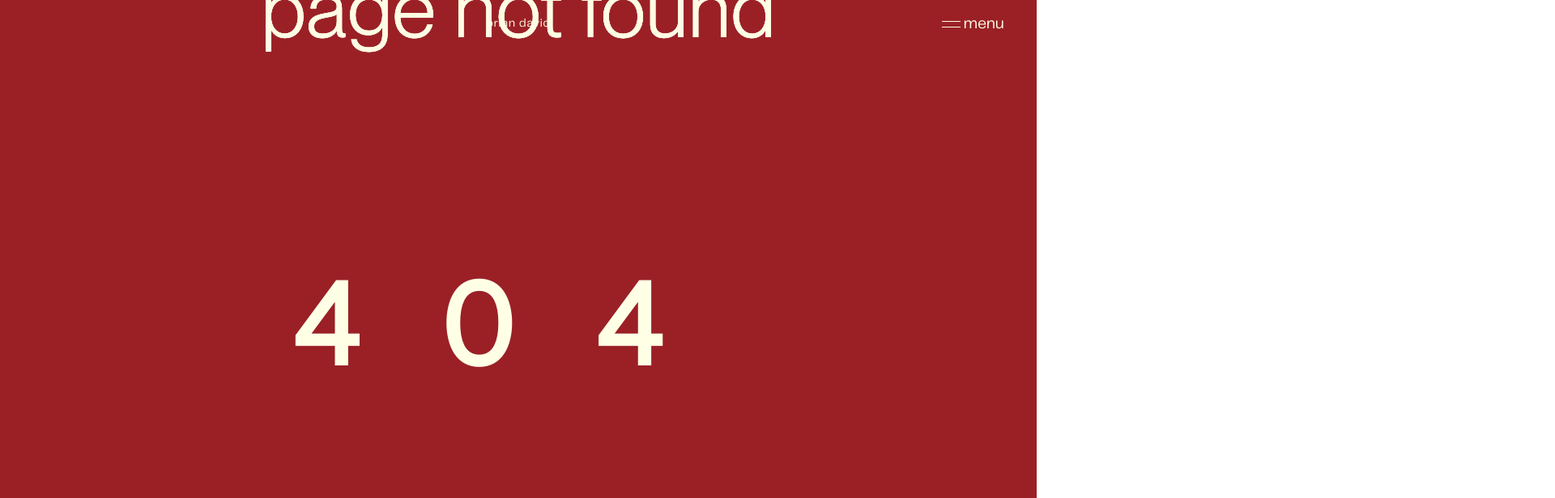
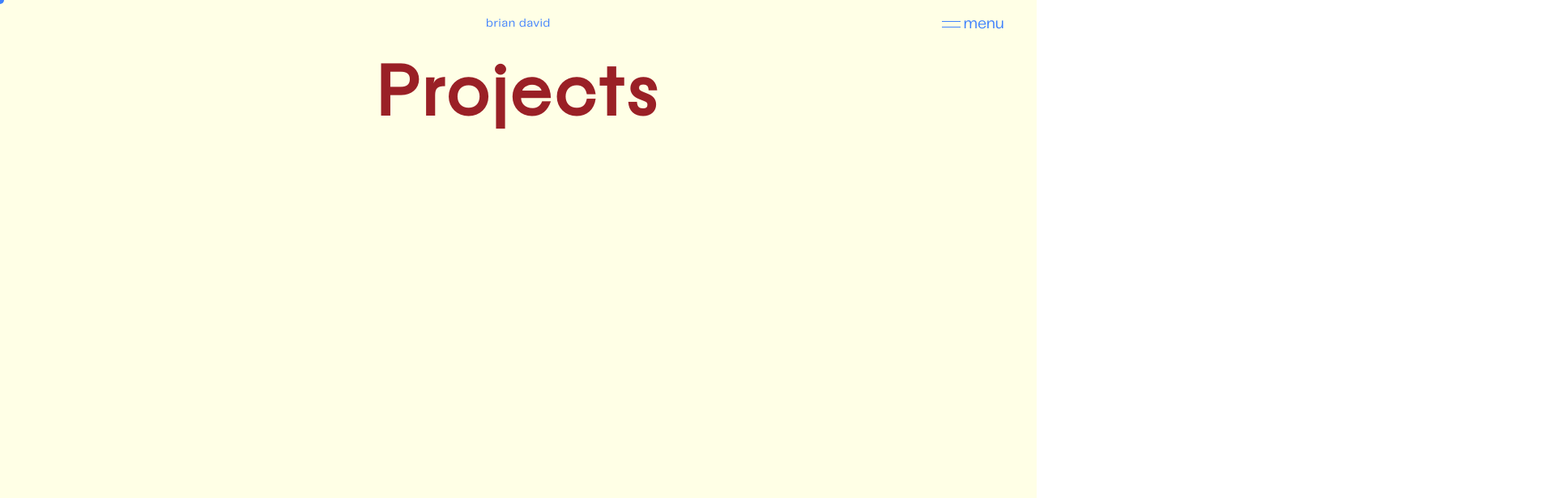
Before and after one commit to brian-david4/brian-portfolio-website, a React (Vite) app in the folder portfolio-website/: page /projects in a window 1280 px wide. Before the commit this address had no page. Shown: the top 616 px of the page at 81% size, 1920 px wide, since content can reach past the window. Built offline with nearby package versions, Linux system fonts and the light colour scheme.

Commit message:
Create Project Page with title anim

```diff
--- a/portfolio-website/package.json
+++ b/portfolio-website/package.json
@@ -19,6 +19,7 @@
     "react-dom": "^18.2.0",
     "react-intersection-observer": "^9.8.1",
     "react-router-dom": "^6.20.1",
+    "react-use-measure": "^2.1.1",
     "three": "^0.164.1"
   },
   "devDependencies": {
--- a/portfolio-website/src/App.tsx
+++ b/portfolio-website/src/App.tsx
@@ -10,6 +10,7 @@ import Home from "./pages/Home/Home";
 import Contact from "./pages/Contact/Contact";
 import About from "./pages/About/About";
 import NotFound from "./pages/NotFound/NotFound";
+import Projects from "./pages/Projects/Projects";
 
 function App() {
   const location = useLocation();
@@ -29,7 +30,7 @@ function App() {
     requestAnimationFrame(raf);
   }, []);
 
-  const paths = ["/", "/contact", "/about"];
+  const paths = ["/", "/contact", "/about", "/projects"];
 
   // checking for 404page
   useEffect(() => {
@@ -48,6 +49,7 @@ function App() {
         <Route index element={<Home />} />
         <Route path="/contact" element={<Contact />} />
         <Route path="/about" element={<About />} />
+        <Route path="/projects" element={<Projects />} />
         <Route path="*" element={<NotFound />} />
       </Routes>
     </>
--- /dev/null
+++ b/portfolio-website/src/pages/Projects/Projects.tsx
@@ -0,0 +1,29 @@
+import { motion } from "framer-motion";
+import styles from "./projs.module.css";
+
+const Projects = () => {
+  return (
+    <>
+      <div className={styles.pageWrapper}>
+        <motion.h1
+          className={styles.projectTitle}
+          initial={{
+            y: 250,
+            scale: 4.5,
+            letterSpacing: "0.5ch",
+          }}
+          animate={{
+            y: "var(--header-height)",
+            scale: 2,
+            letterSpacing: "0.1ch",
+          }}
+          transition={{ duration: 1.2, ease: [0.65, 0, 0.2, 1], delay: 1 }}
+        >
+          projects
+        </motion.h1>
+      </div>
+    </>
+  );
+};
+
+export default Projects;
--- /dev/null
+++ b/portfolio-website/src/pages/Projects/projs.module.css
@@ -0,0 +1,17 @@
+.pageWrapper {
+  position: absolute;
+  top: 0;
+  left: 0;
+  z-index: -1;
+  text-align: center;
+  height: 100vh;
+  width: 100vw;
+  background-color: var(--charcoal);
+  color: var(--bright-red);
+}
+.projectTitle {
+  font-family: "NikkeiMaru Light";
+  text-transform: capitalize;
+  letter-spacing: 0.1ch;
+  font-size: 3.5vw;
+}
```
Also changed, not shown: 1 other file (tests, documents, lock files or other folders).
